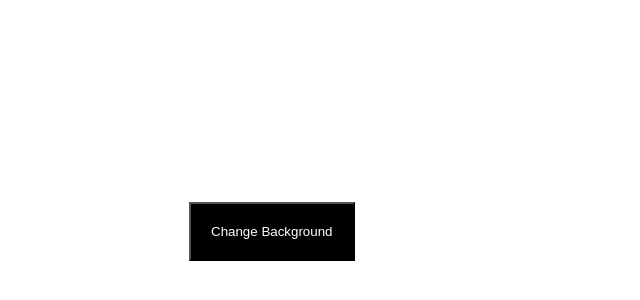
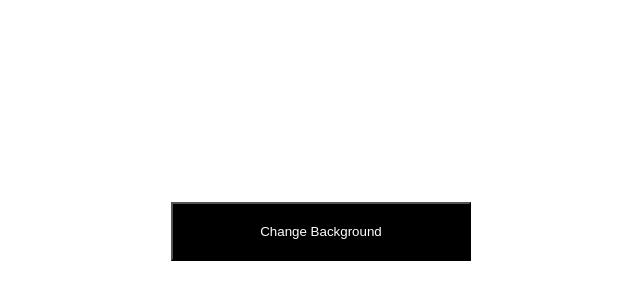
Before and after one commit to Adeyemi210111/bgchanger, a plain HTML site: page index.html in a window 1280 px wide. Shown: the part 106-406 px from the top of the page, without its empty margins (319-959 px from the left). Drawn offline with Linux system fonts and the light colour scheme.

Commit message:
centereed the button

```diff
--- a/index.html
+++ b/index.html
@@ -15,11 +15,13 @@
     <script src="js/script.js"></script>
 </body>
 <style>
+    body{
+        text-align: center;
+    }
     button{
-        position: relative;
-        left: 500px;
-        top: 300px;
+        width: 300px;
         padding: 20px;
+        margin-top: 300px;
         background-color: black;
         color: white;
     }
```
